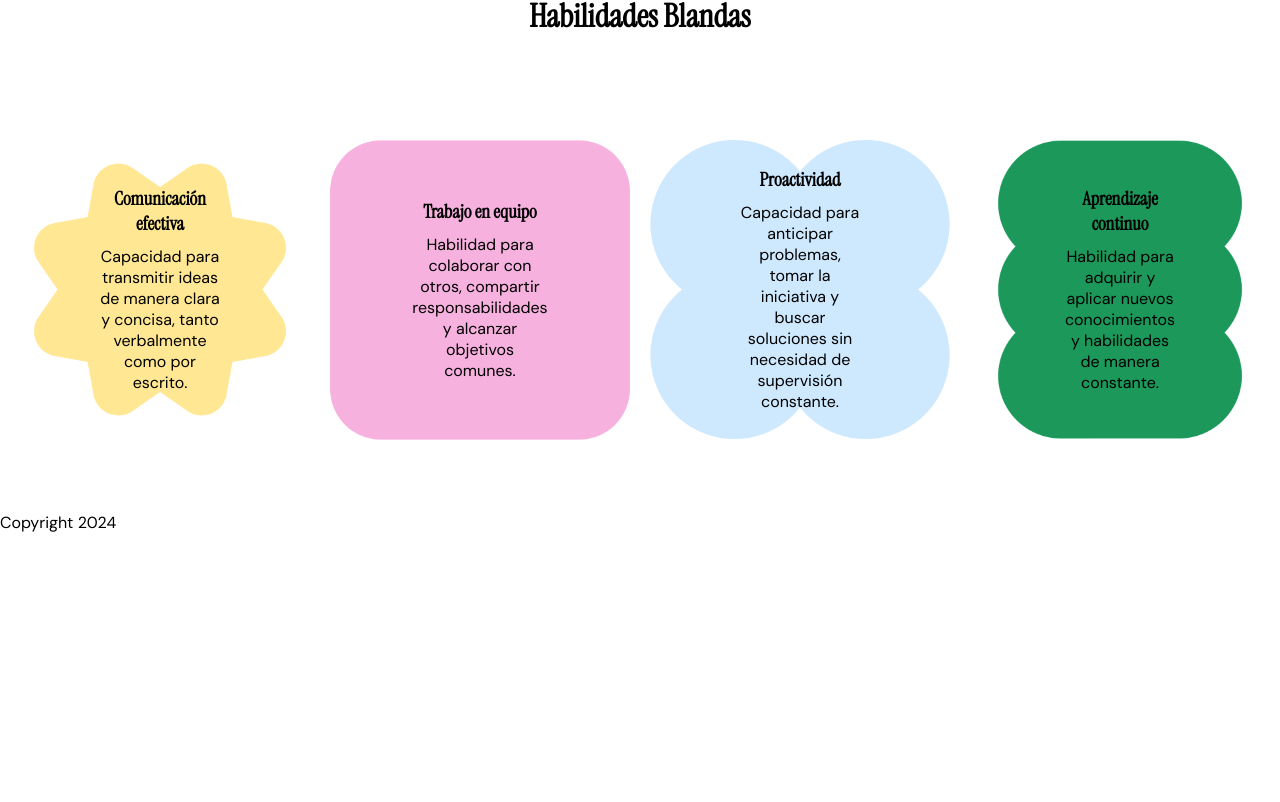
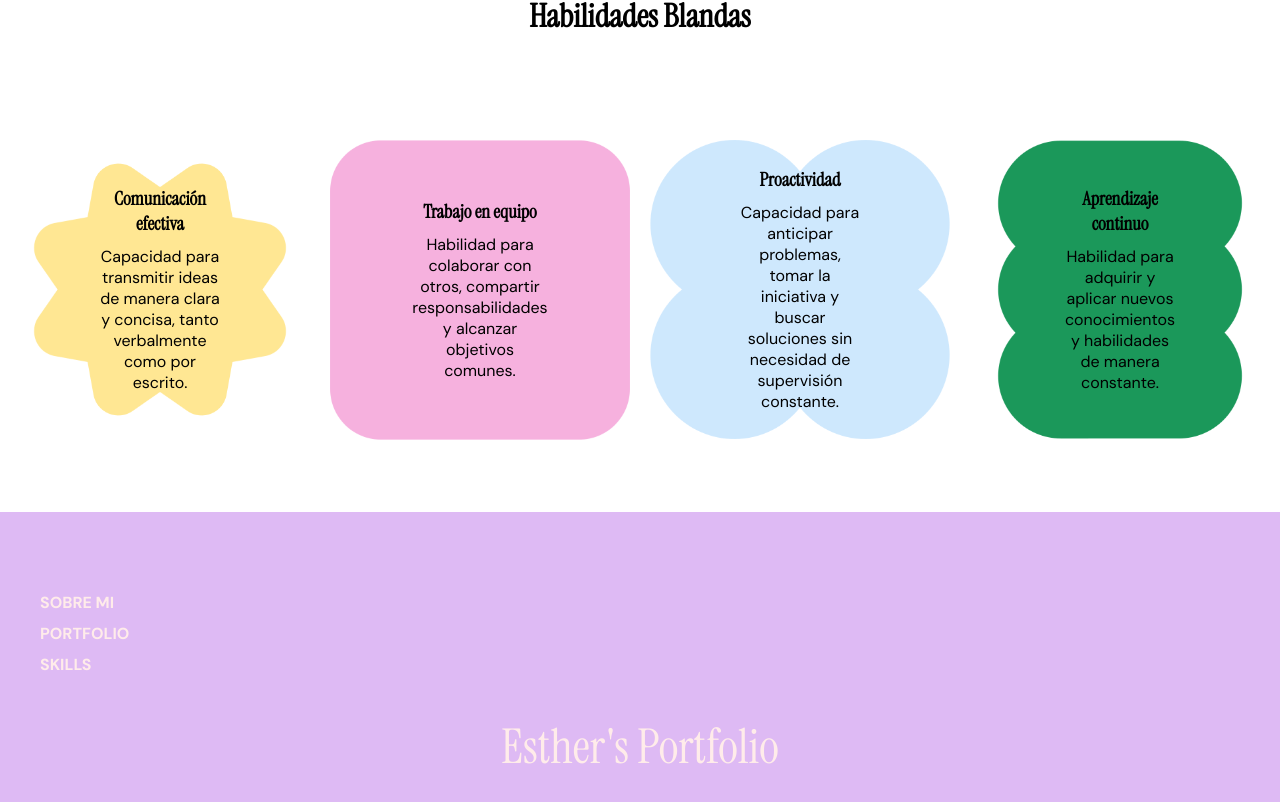
Before and after one commit to estherquiros/esther-portfolio, a React (Vite) app: page / in a window 1280 px wide. Shown: the part 2536-3338 px from the top of the page. Before the commit the page ends 3069 px from the top, so only its background shows below. Built offline with nearby package versions, Linux system fonts and the light colour scheme.

Commit message:
add footer

```diff
--- /dev/null
+++ b/src/components/Footer/Footer.jsx
@@ -0,0 +1,31 @@
+import "./Footer.scss";
+export const Footer = () => {
+  return (
+    <footer className="footer">
+      <div className="footer__top"></div>
+      <div className="footer__nav">
+        <ul className="footer__nav-list">
+          <li className="footer__nav-item">
+            <a href="#home" className="footer__nav-link link">
+              Sobre mi
+            </a>
+          </li>
+          <li className="footer__nav-item">
+            <a href="#about" className="footer__nav-link link">
+              Portfolio
+            </a>
+          </li>
+          <li className="footer__nav-item">
+            <a href="#skills" className="footer__nav-link link">
+              Skills
+            </a>
+          </li>
+        </ul>
+      </div>
+      <div className="footer__title">
+        <h2 className="footer__title-text font-title">Esther's Portfolio</h2>
+      </div>
+      <div className="footer__bottom"></div>
+    </footer>
+  );
+};
--- /dev/null
+++ b/src/components/Footer/Footer.scss
@@ -0,0 +1,25 @@
+@use "../../styles/variables" as *;
+.footer {
+  background-color: $color-purple;
+  display: flex;
+  flex-direction: column;
+  gap: 40px;
+  padding: 40px;
+
+  &__nav-list {
+    display: flex;
+    flex-direction: column;
+    gap: 10px;
+    list-style: none;
+  }
+  &__nav-link {
+    color: $color-makeup !important;
+    text-transform: uppercase;
+  }
+  &__title {
+    text-align: center;
+    font-weight: bold;
+    font-size: xx-large;
+    color: $color-makeup;
+  }
+}
--- a/src/layouts/main-layout/main-layout.jsx
+++ b/src/layouts/main-layout/main-layout.jsx
@@ -1,3 +1,4 @@
+import { Footer } from "../../components/Footer/Footer";
 import { Header } from "../../components/header/Header";
 import { TopHeader } from "../../components/top-header/TopHeader";
 import "./main-layout.scss";
@@ -14,9 +15,7 @@ export const MainLayout = ({ children }) => {
       <main className="main">{children}</main>
 
       {/* Pie de página */}
-      <footer className="footer">
-        <p className="footer-text">Copyright 2024</p>
-      </footer>
+      <Footer />
     </div>
   );
 };
```
